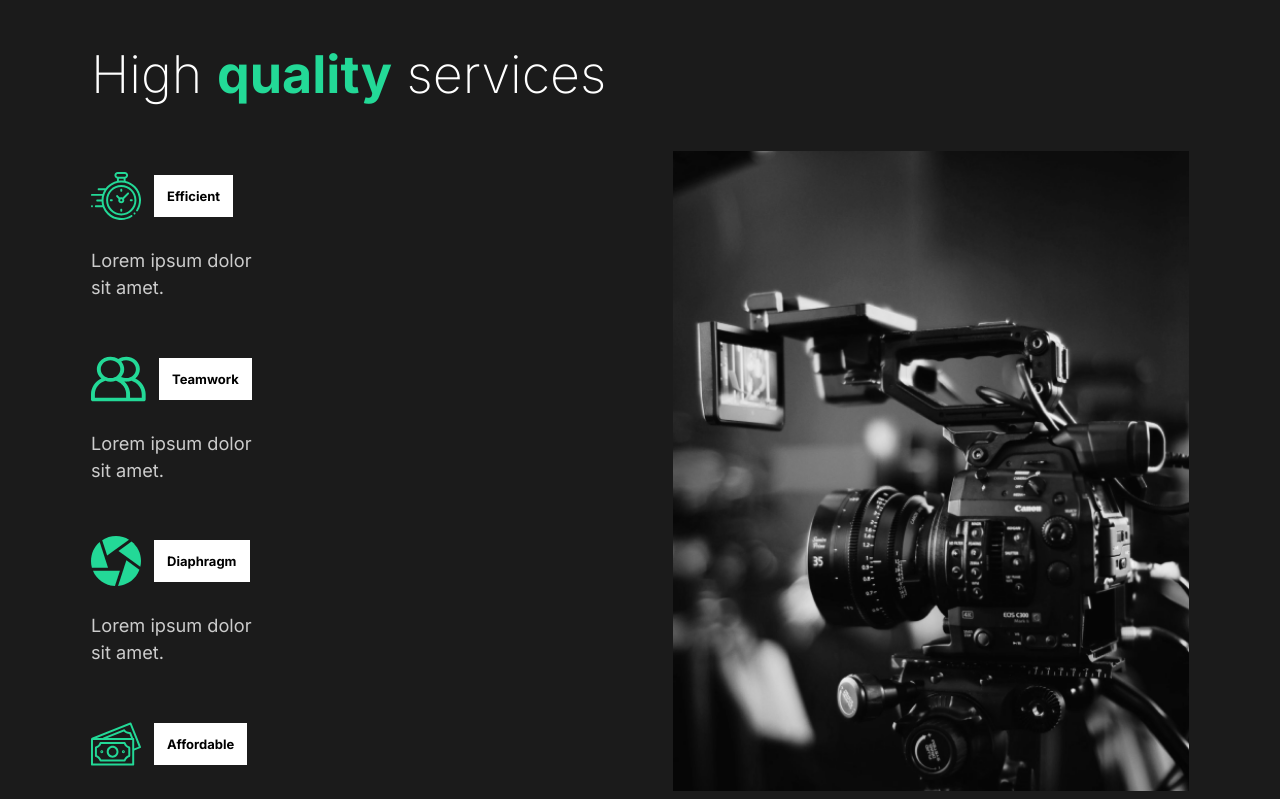
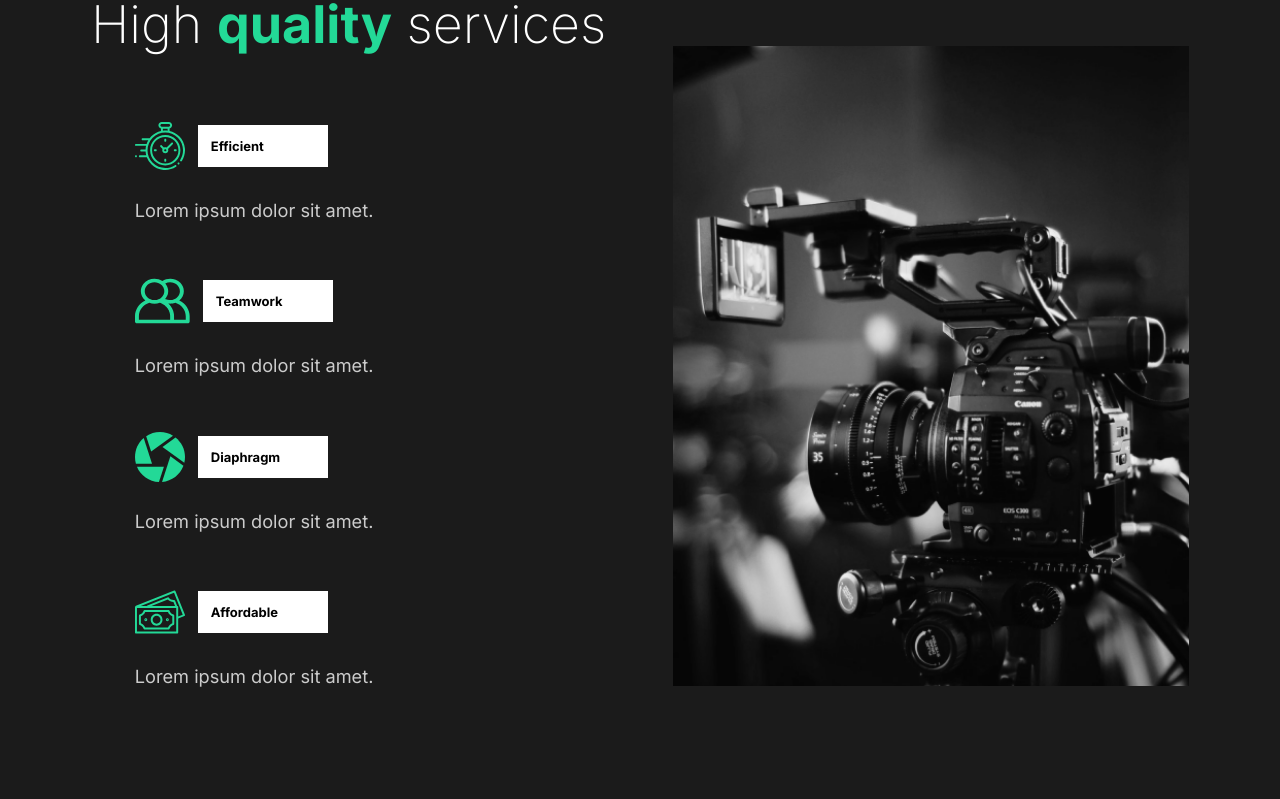
Before and after one commit to Alok-Senapati/Portfolio-Template, a React (Create React App) app: page / in a window 1280 px wide. Shown: the part 940-1739 px from the top of the page. Built offline with nearby package versions, Linux system fonts and the light colour scheme.

Commit message:
Build 1.0.0"

```diff
--- a/public/index.html
+++ b/public/index.html
@@ -29,7 +29,7 @@
       work correctly both with client-side routing and a non-root public URL.
       Learn how to configure a non-root public URL by running `npm run build`.
     -->
-    <title>React App</title>
+    <title>Animation Template</title>
   </head>
   <body>
     <noscript>You need to enable JavaScript to run this app.</noscript>
--- a/src/components/GlobalStyle.js
+++ b/src/components/GlobalStyle.js
@@ -32,6 +32,13 @@ const GlobalStyle = createGlobalStyle`
     @media(max-width:1200px){
         font-size:12px
     }
+    @media(max-width:900px){
+        font-size:10px
+    }
+    @media(max-width:500px){
+        font-size:9px
+    }
+    outline:none;
     scroll-behavior:smooth;
 }
 
@@ -60,6 +67,9 @@ button{
 h2{
     font-weight: bold;
     font-size: 4rem;
+  @media (max-width: 600px) {
+      font-size:3rem;
+  }
 }
 
 h3{
@@ -78,7 +88,10 @@ a{
 span {
     font-weight: bold;
     color: #23d997;
-    font-size:4rem
+    font-size:4rem;
+    @media (max-width: 600px) {
+      font-size:3rem;
+  }
 }
 
 p{
--- a/src/components/ServicesSection.js
+++ b/src/components/ServicesSection.js
@@ -10,7 +10,7 @@ import { sectionAnim, cardContainer, cardAnim, imageAnim } from "../animation";
 import { useScroll } from "../useScroll";
 
 function ServicesSection() {
-  const [element, control] = useScroll(0.4);
+  const [element, control] = useScroll(0.2);
   return (
     <Services
       ref={element}
--- a/src/pages/MovieDetails.js
+++ b/src/pages/MovieDetails.js
@@ -57,7 +57,7 @@ const Details = styled(motion.div)`
   color: white;
   overflow: hidden;
   h1 {
-    padding: 15vh;
+    padding: 8vh;
     font-size: 3rem;
     font-weight: lighter;
     color: red;
@@ -66,7 +66,7 @@ const Details = styled(motion.div)`
 
 const HeadLine = styled.div`
   min-height: 90vh;
-  padding-top: 20vh;
+  padding-top: 10vh;
   position: relative;
   h2 {
     text-align: center;
@@ -78,6 +78,9 @@ const HeadLine = styled.div`
     height: 70vh;
     object-fit: cover;
   }
+  @media (max-width: 900px) {
+    padding-top: 15vh;
+  }
 `;
 
 const Awards = styled.div`
@@ -86,6 +89,9 @@ const Awards = styled.div`
   flex-direction: column;
   justify-content: space-between;
   align-items: flex-start;
+  @media (max-width: 600px) {
+    padding: 7rem 4rem 5rem;
+  }
 `;
 
 const Award = ({ title, description }) => {
--- a/src/pages/OurWork.js
+++ b/src/pages/OurWork.js
@@ -71,9 +71,12 @@ const OurWork = () => {
 };
 
 const Work = styled(motion.div)`
-  padding: 10rem 7rem 5rem;
+  padding: 10vh 7rem 5rem;
   color: white;
   overflow-x: hidden;
+  @media (max-width: 500px) {
+    padding: 10vh 3rem 5rem;
+  }
 `;
 
 const Movie = styled(motion.div)`
@@ -91,6 +94,9 @@ const Movie = styled(motion.div)`
     width: 100%;
     height: 70vh;
     object-fit: cover;
+    @media (max-width: 500px) {
+      height: 60vh;
+    }
   }
 `;
 
--- a/src/styles.js
+++ b/src/styles.js
@@ -7,7 +7,14 @@ export const About = styled(motion.div)`
   display: flex;
   justify-content: space-between;
   align-items: center;
-  padding: 10rem 7rem 5rem;
+  padding: 10vh 7rem 5rem;
+  @media (max-width: 900px) {
+    flex-direction: column;
+    text-align: center;
+  }
+  @media (max-width: 600px) {
+    padding: 15vh 4rem 5rem;
+  }
 `;
 
 export const Description = styled.div`
@@ -17,6 +24,12 @@ export const Description = styled.div`
     font-weight: lighter;
   }
   z-index: 5;
+  @media (max-width: 900px) {
+    padding-right: 0rem;
+    padding-bottom: 5rem;
+  }
+  @media (max-width: 600px) {
+  }
 `;
 
 export const Image = styled(motion.div)`
@@ -26,6 +39,16 @@ export const Image = styled(motion.div)`
     width: 100%;
     height: 80vh;
     object-fit: cover;
+  }
+  @media (max-width: 900px) {
+    img {
+      height: 75vh;
+    }
+  }
+  @media (max-width: 600px) {
+    img {
+      height: 60vh;
+    }
   }
   z-index: 5;
 `;
@@ -48,10 +71,18 @@ export const Services = styled(About)`
 export const Cards = styled(motion.div)`
   display: flex;
   flex-wrap: wrap;
+  justify-content: center;
+  align-items: center;
+  @media (max-width: 900px) {
+    //flex-wrap: nowrap;
+  }
+  @media (max-width: 600px) {
+  }
 `;
 
 export const Card = styled(motion.div)`
-  flex-basis: 20rem;
+  //flex-basis: 20rem;
+  padding: 0rem 1rem;
   .icon {
     display: flex;
     align-items: center;
@@ -60,7 +91,17 @@ export const Card = styled(motion.div)`
       padding: 1rem;
       background: white;
       color: black;
+      width: 10rem;
     }
+  }
+  @media (max-width: 1315px) {
+    flex-basis: 35rem;
+  }
+  @media (max-width: 900px) {
+    flex-basis: 20rem;
+  }
+  @media (max-width: 700px) {
+    flex-basis: 8rem;
   }
 `;
 
@@ -134,4 +175,19 @@ export const StyledNav = styled.nav`
     justify-content: space-around;
     align-items: center;
   }
+
+  @media (max-width: 900px) {
+    flex-direction: column;
+    justify-content: space-around;
+    height: 15vh;
+    ul {
+      width: 70%;
+    }
+  }
+  @media (max-width: 600px) {
+    ul {
+      width: 100%;
+      justify-content: space-between;
+    }
+  }
 `;
```
Also changed, not shown: 1 other file (tests, documents, lock files or other folders).
